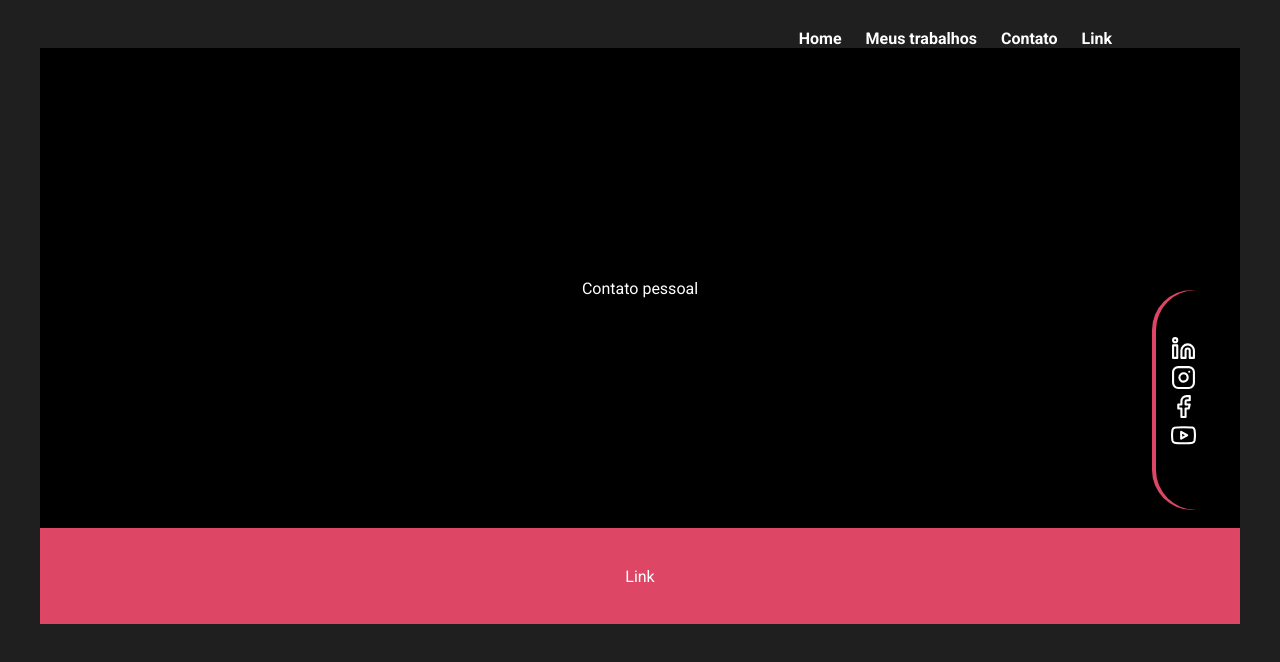
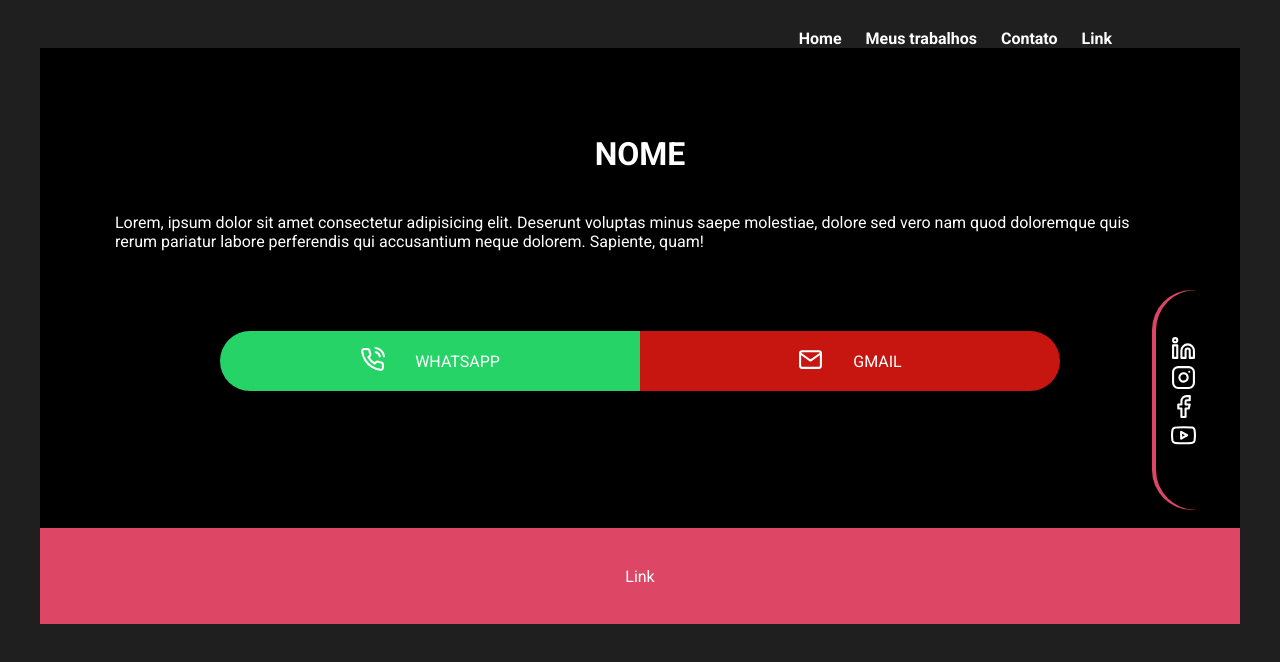
Before and after one commit to nadiduno/portfolioComunidadeToti, a React (Vite) app: page /contato in a window 1280 px wide. Shown: the top 662 px of the page. Built offline with nearby package versions, Linux system fonts and the light colour scheme.

Commit message:
code contact

```diff
--- a/src/components/ContainerContact.module.css
+++ b/src/components/ContainerContact.module.css
@@ -5,3 +5,50 @@
     align-items: center;
     justify-content: center;
 }
+
+.content {
+    margin: 0px 75px 50px 75px;
+    display: flex;
+    flex-direction: column;
+    align-items: center;
+    justify-content: center;
+    gap: 80px;
+}
+
+.description {
+    display: flex;
+    justify-content: center;
+    align-items: center;
+    flex-direction: column;
+    gap: 40px;
+}
+
+.support {
+    display: flex;
+    width: 80%;
+    height: 60px;
+    background: linear-gradient(to right, #25D366 50%, #c71610 50%);
+    border-radius: 30px;
+    align-items: center;
+    justify-content: space-evenly;
+}
+
+.whatsapp {
+    display: flex;
+    justify-content: center;
+    align-items: center;
+    flex-direction: row;
+    gap: 30px;
+    width: 100%;
+    height: 100%;
+}
+
+.email {
+    display: flex;
+    justify-content: center;
+    align-items: center;
+    flex-direction: row;
+    gap: 30px;
+    width: 100%;
+    height: 100%;
+}
--- a/src/components/ContainerContact.tsx
+++ b/src/components/ContainerContact.tsx
@@ -1,10 +1,29 @@
 import styles from './ContainerContact.module.css'
+import {FiPhoneCall, FiMail} from 'react-icons/fi'
+
 
 export function ContainerContact () {
     return(
         <header className={styles.container}>
-            <div>
-                Contato pessoal
+            <div className={styles.content}>
+                <div className={styles.description}>
+                    <h1>NOME</h1>
+                    <p>Lorem, ipsum dolor sit amet consectetur adipisicing elit. Deserunt voluptas minus saepe molestiae, dolore sed vero nam quod doloremque quis rerum pariatur labore perferendis qui accusantium neque dolorem. Sapiente, quam!</p>
+                </div>
+                <div className={styles.support}>
+                    <div className={styles.whatsapp}>
+                        <a href="https://api.whatsapp.com/send?phone=5592999999999&text=%22mensagem%22" target="_blank" title="Escribir whatsapp" rel='noopener'>
+                        <FiPhoneCall className= {styles.icons} size={25} color='fff'/>
+                        </a>
+                        <p>WHATSAPP</p>
+                    </div>
+                    <div className={styles.email}>
+                        <a href="mailto:totidiversidade@gmail.com" target="_blank" title="Escribir correo" rel='noopener'>
+                        <FiMail className= {styles.icons} size={25} color='fff'/>
+                        </a>
+                        <p>GMAIL</p>
+                    </div>
+                </div>
             </div>
         </header>
     )
```
